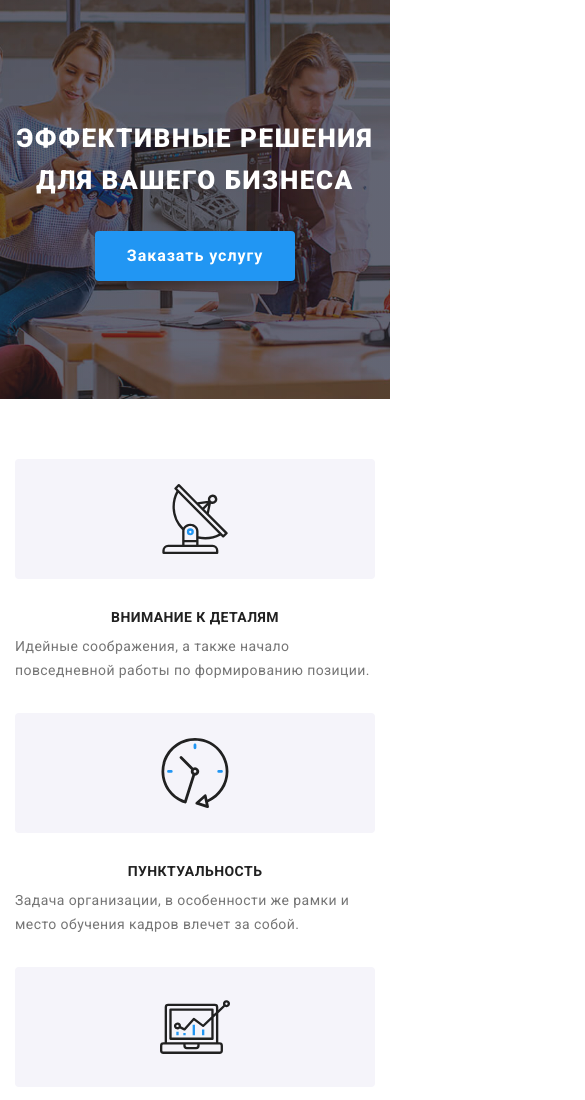
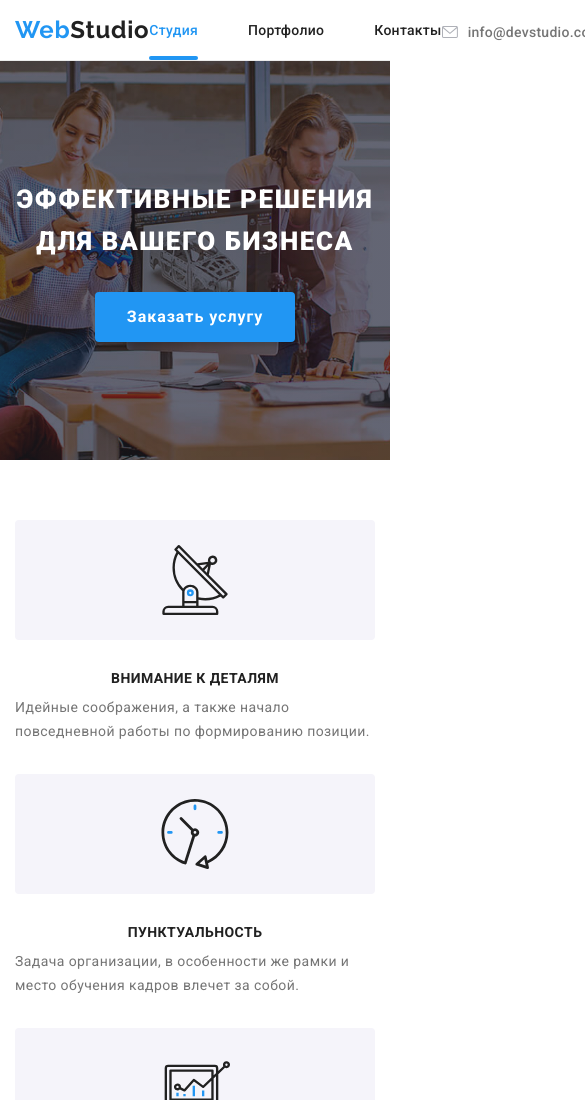
Before and after one commit to YanaSheri/goit-markup-hw-08, a plain HTML site: page index.html in a window 390 px wide. Shown: the top 1100 px of the page, 585 px wide, since content can reach past the window. Drawn offline with nearby package versions, Linux system fonts and the light colour scheme.

Commit message:
Немного адаптива для хедера и norepeat для bgi героя

```diff
--- a/index.html
+++ b/index.html
@@ -19,10 +19,11 @@
 </head>
 
 <body>
-    <!-- <header class="header">
+    <header class="header">
         <div class="container header-container">
+            <a class="logo" href="./index.html"><span class="logo-blue">Web</span>Studio</a>
+            <div class="main-menu">
                 <nav class="nav">
-                <a class="logo" href="./index.html"><span class="logo-blue">Web</span>Studio</a>
                     <ul class="nav-list">
                         <li class="nav-item"><a class="link current" href="./index.html">Студия</a></li>
                         <li class="nav-item"><a class="link" href="./portfolio.html">Портфолио</a></li>
@@ -44,7 +45,9 @@
                     </a>
                 </div>
             </div>
-    </header> -->
+
+        </div>
+    </header>
 
     <main>
         <!-- Герой -->
--- a/sass/layouts/_header.scss
+++ b/sass/layouts/_header.scss
@@ -4,10 +4,18 @@
 
 .header-container {
     display: flex;
-    justify-content: space-between;
+    // justify-content: space-between;
     padding-top: 0;
     padding-bottom: 0;
-    height: 80px;
+    height: 60px;
+    @media screen and (min-width: 1200px) {
+        height: 80px;
+    }
+}
+
+.main-menu {
+    display: flex;
+    justify-content: space-between;
 }
 
 
@@ -15,7 +23,10 @@
 .header-contacts {
     display: flex;
     align-items: baseline;
-    height: 80px;
+    // height: 80px;
+    @media screen and (min-width: 1200px) {
+        height: 80px;
+    }
     .link {
         display: flex;
         align-items: center;
--- a/sass/layouts/_hero.scss
+++ b/sass/layouts/_hero.scss
@@ -5,7 +5,7 @@
     background-image: linear-gradient(to bottom, rgba(47, 48, 58, 0.4), rgba(47, 48, 58, 0.4)), url(../images/hero-bg-img.jpeg);
     background-position: center;
     background-size: cover;
-
+    background-repeat: no-repeat;
 }
 
 .hero-container {
--- a/sass/layouts/_nav.scss
+++ b/sass/layouts/_nav.scss
@@ -1,4 +1,5 @@
 .nav {
+    // margin-right: 50px;
     display: flex;
     height: 100%;
 }
```
Also changed, not shown: css/main.css, css/main.min.css, 2 other files. Lines whose indentation alone changed are shown as unchanged.
